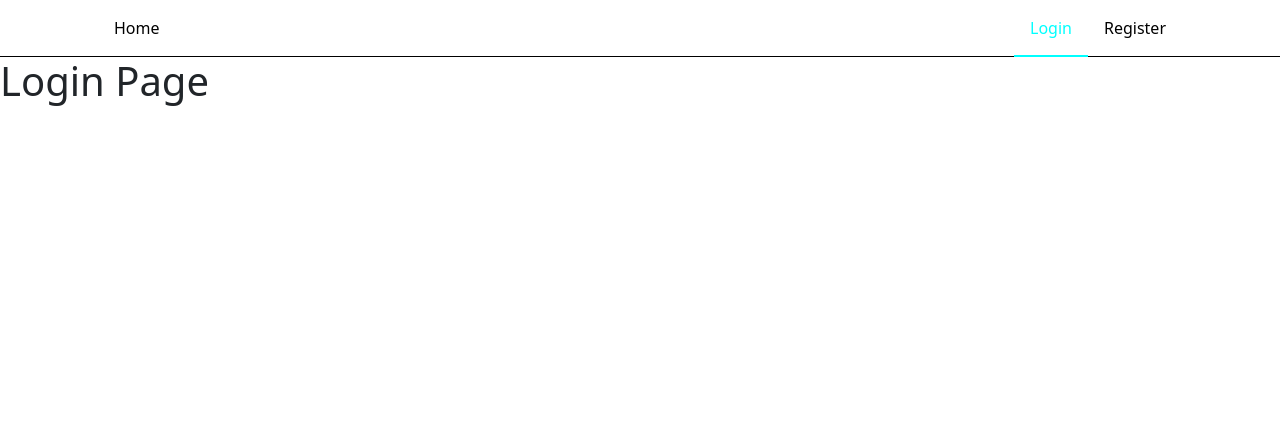
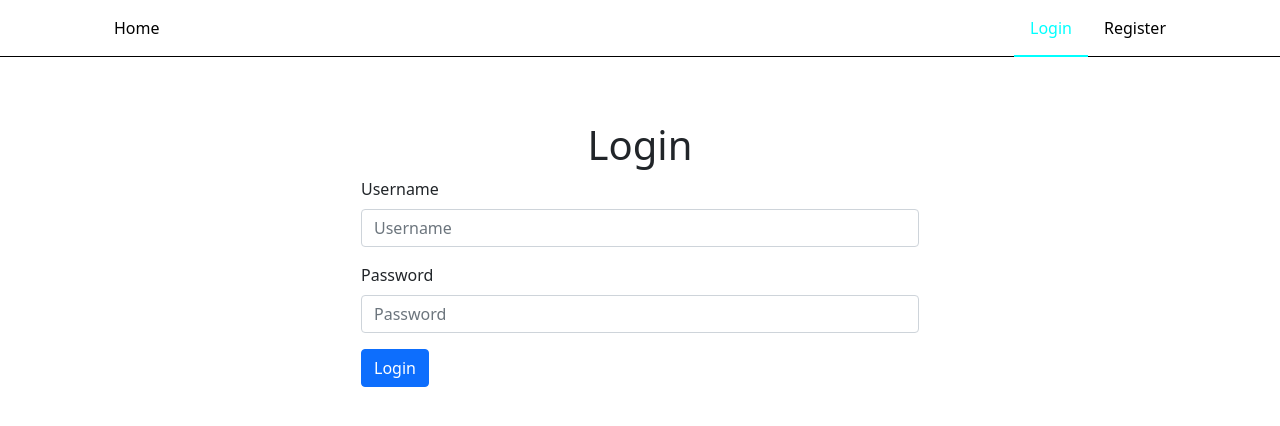
Before and after one commit to justteshi/menta-social-app, a React (Create React App) app in the folder client/: page /login in a window 1280 px wide. Shown: the top 426 px of the page. Built offline with nearby package versions, Linux system fonts and the light colour scheme.

Commit message:
Long page with validation

```diff
--- a/client/src/App.css
+++ b/client/src/App.css
@@ -29,6 +29,9 @@
   border-bottom: 2px solid aqua;
 }
 
+.error-list {
+  margin-bottom: 0;
+}
 .form-row {
   margin-bottom: 1em;
 }
--- a/client/src/components/NavBar.js
+++ b/client/src/components/NavBar.js
@@ -12,12 +12,12 @@ const NavBar = () => {
         <div className='nav-bar-warapper'>
             <Container fluid="sm" className="nav-bar">
                 <ul>
-                    <li><NavLink to="/" active={activeItem === 'home'} onClick={handleItemClicked}>Home</NavLink></li>
+                    <li><NavLink to="/" active={`${activeItem === 'home'}`} onClick={handleItemClicked}>Home</NavLink></li>
                 </ul>
                 <ul>
 
-                    <li><NavLink to="/login" active={activeItem === 'login'} onClick={handleItemClicked}>Login</NavLink></li>
-                    <li><NavLink to="/register" active={activeItem === 'register'} onClick={handleItemClicked}>Register</NavLink></li>
+                    <li><NavLink to="/login" active={`${activeItem === 'login'}`} onClick={handleItemClicked}>Login</NavLink></li>
+                    <li><NavLink to="/register" active={`${activeItem === 'register'}`} onClick={handleItemClicked}>Register</NavLink></li>
                 </ul>
 
             </Container>
--- a/client/src/pages/Login.js
+++ b/client/src/pages/Login.js
@@ -1,11 +1,106 @@
-import React from 'react'
+import React, { useState } from 'react'
+import { Form, Button, Container, Spinner, Alert } from 'react-bootstrap'
+import { useMutation } from '@apollo/client'
+import gql from 'graphql-tag'
+import { useForm } from '../utils/hooks'
 
 const Login = () => {
+    const [errors, setErrors] = useState({})
+
+     const { onChange, onSubmit, values } = useForm(loginUserCallback, {
+         username: '',
+         password: ''
+     })
+
+    const [loginUser, { loading }] = useMutation(LOGIN_USER, {
+        update(_, result){
+            console.log(result)
+            window.location.href = '/'
+        },
+        onError(err){
+            // console.log(err.graphQLErrors[0].extensions.errors)
+            setErrors(err.graphQLErrors[0]? err.graphQLErrors[0].extensions.errors: {})
+
+        },
+        variables: values
+    })
+
+    function loginUserCallback(){
+        loginUser()
+    }
+
     return (
-        <div>
-            <h1>Login Page</h1>
-        </div>
+        <Container>
+            {loading ? (
+                <div style={{display:"flex", justifyContent:"center", marginTop:"10em"}}>
+                    <Spinner animation="border" variant="info" style={{}} />
+                </div>
+            ) : (
+                <>
+
+                    <Form style={{width:"50%", margin:"auto",marginTop:"4em"}} noValidate onSubmit={onSubmit} >
+                        <h1 style={{textAlign:"center"}}>Login</h1>
+                        {Object.keys(errors).length > 0 && (
+                            <Alert variant='danger'>
+                                <ul className='list'>
+                                {Object.values(errors).map((value) => (
+                                    <li key={value}>{value}</li>
+                                ))}
+                                </ul>
+                            </Alert>
+                        )}
+                        <Form.Group  controlId="formBasicUsername" className='form-row'>
+                            <Form.Label className={errors.username ? 'form-invalid-label': ''}>
+                                Username
+                            </Form.Label>
+                            <Form.Control
+                                type="text"
+                                placeholder="Username"
+                                name='username'
+                                value={values.username}
+                                onChange={onChange}
+                                className={errors.username ? 'form-invalid-row': ''}
+                            />
+                        </Form.Group>
+
+
+
+                        <Form.Group  controlId="formBasicPassword" className='form-row'>
+                            <Form.Label className={errors.password ? 'form-invalid-label': ''}>
+                                Password
+                            </Form.Label>
+                            <Form.Control
+                                type="password"
+                                placeholder="Password"
+                                name='password'
+                                value={values.password}
+                                onChange={onChange}
+                                className={errors.password ? 'form-invalid-row': ''}
+                            />
+                        </Form.Group>
+
+                        <Button variant="primary" type="submit">
+                            Login
+                        </Button>
+                    </Form>
+                </>
+            )}
+        </Container>
     )
 }
 
+const LOGIN_USER = gql`
+    mutation login(
+        $username: String!
+        $password: String!
+    ) {
+        login(
+            username: $username
+            password: $password
+        ) {
+            id email username createdAt token
+        }
+    }
+`
+
 export default Login
--- a/client/src/pages/Register.js
+++ b/client/src/pages/Register.js
@@ -2,36 +2,37 @@ import React, { useState } from 'react'
 import { Form, Button, Container, Spinner, Alert } from 'react-bootstrap'
 import { useMutation } from '@apollo/client'
 import gql from 'graphql-tag'
+import { useForm } from '../utils/hooks'
 
 const Register = () => {
     const [errors, setErrors] = useState({})
-    const [values, setValues] = useState({
+
+
+    const { onChange, onSubmit, values } = useForm(registerUser, {
         username: '',
         email: '',
         password: '',
         confirmPassword: ''
     })
 
-    const onChange = (event) => {
-        setValues({...values, [event.target.name]: event.target.value})
-    }
 
     const [addUser, { loading }] = useMutation(REGISTER_USER, {
-        update(proxy, result){
+        update(_, result){
             console.log(result)
+            window.location.href = '/'
         },
         onError(err){
-            console.log(err.graphQLErrors[0].extensions.errors)
-            setErrors(err.graphQLErrors[0].extensions.errors)
+            // console.log(err.graphQLErrors[0].extensions.errors)
+            setErrors(err.graphQLErrors[0]? err.graphQLErrors[0].extensions.errors: {})
 
         },
         variables: values
     })
 
-    const onSubmit = (event) => {
-        event.preventDefault()
+    function registerUser(){
         addUser()
     }
+
 
     return (
         <Container>
@@ -46,7 +47,7 @@ const Register = () => {
                         <h1 style={{textAlign:"center"}}>Register</h1>
                         {Object.keys(errors).length > 0 && (
                             <Alert variant='danger'>
-                                <ul className='list'>
+                                <ul className='error-list'>
                                 {Object.values(errors).map((value) => (
                                     <li key={value}>{value}</li>
                                 ))}
@@ -114,12 +115,11 @@ const Register = () => {
                         </Form.Group>
 
                         <Button variant="primary" type="submit">
-                            Submit
+                            Register
                         </Button>
                     </Form>
                 </>
             )}
-
         </Container>
     )
 }
--- /dev/null
+++ b/client/src/utils/hooks.js
@@ -0,0 +1,20 @@
+import { useState } from 'react'
+
+export const useForm = (callback, initialState = {}) => {
+    const [values, setValues] = useState(initialState)
+    const onChange = (event) => {
+        setValues({...values, [event.target.name]: event.target.value})
+    }
+
+    const onSubmit = event => {
+        event.preventDefault()
+        callback()
+    }
+
+    return {
+        onChange,
+        onSubmit,
+        values
+    }
+
+}
```
Also changed, not shown: 1 other file (tests, documents, lock files or other folders).
